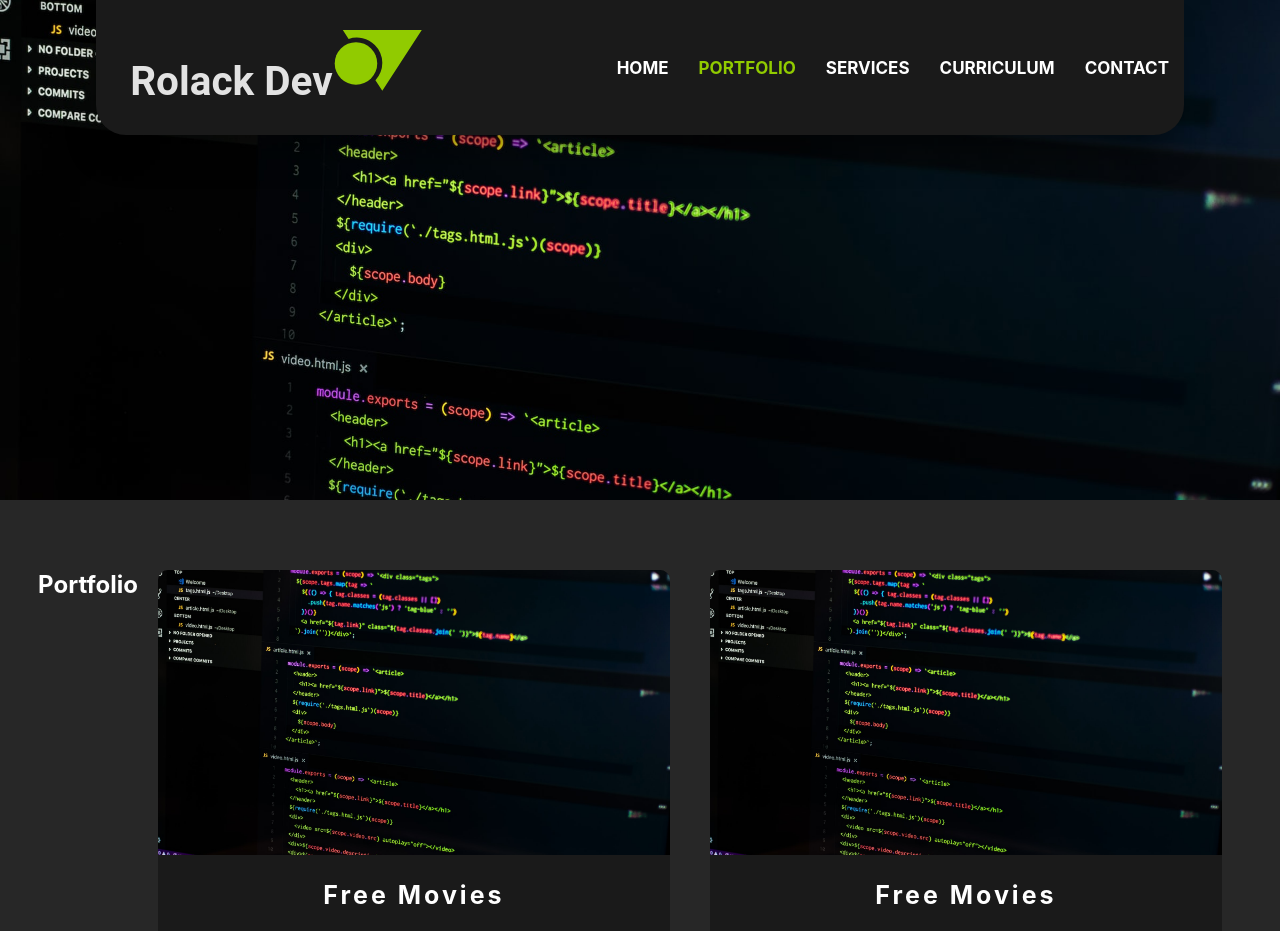
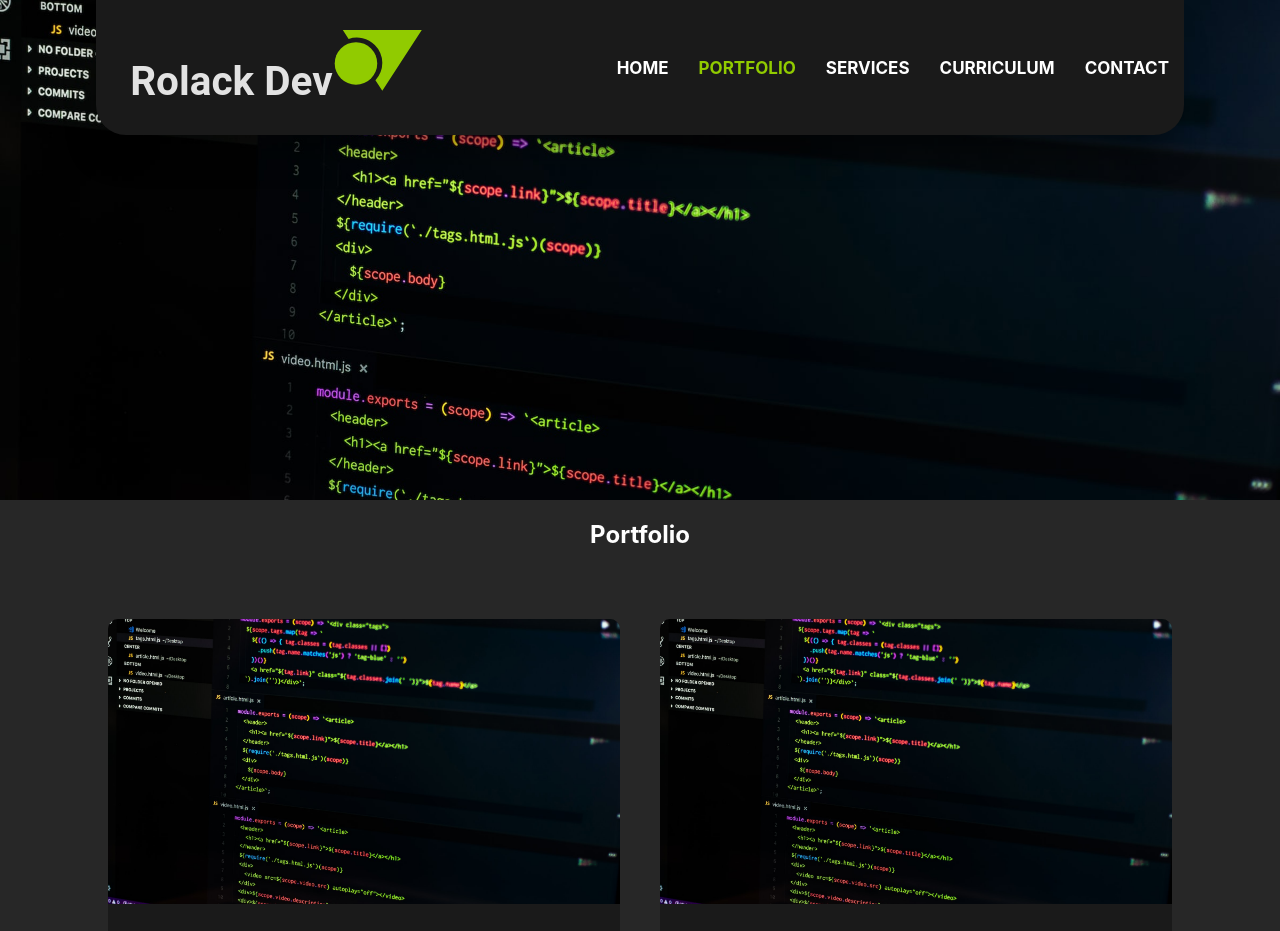
Before and after one commit to vcrolack/rolack-dev, a React (Create React App) app: page /portfolio in a window 1280 px wide. Shown: the top 931 px of the page. Built offline with nearby package versions, Linux system fonts and the light colour scheme.

Commit message:
hotfix title section portfolio

```diff
--- a/src/components/Portfolio.js
+++ b/src/components/Portfolio.js
@@ -35,8 +35,10 @@ export const Portfolio = () => {
   return (
     <div className='container'>
       <Banner image={banner} />
+      <div className="container-section-title">
+        <h2 classname='title-section'>Portfolio</h2>
+      </div>
       <section id='projects'>
-        <h2>Portfolio</h2>
         {projects.map((project, index) => {
           return (
           <Project
--- a/src/index.css
+++ b/src/index.css
@@ -34,6 +34,10 @@ strong {
   display: flex;
   flex-direction: column;
   align-items: center;
+}
+
+.container-section-title h2 {
+  text-align: center;
 }
 
 .header {
```
